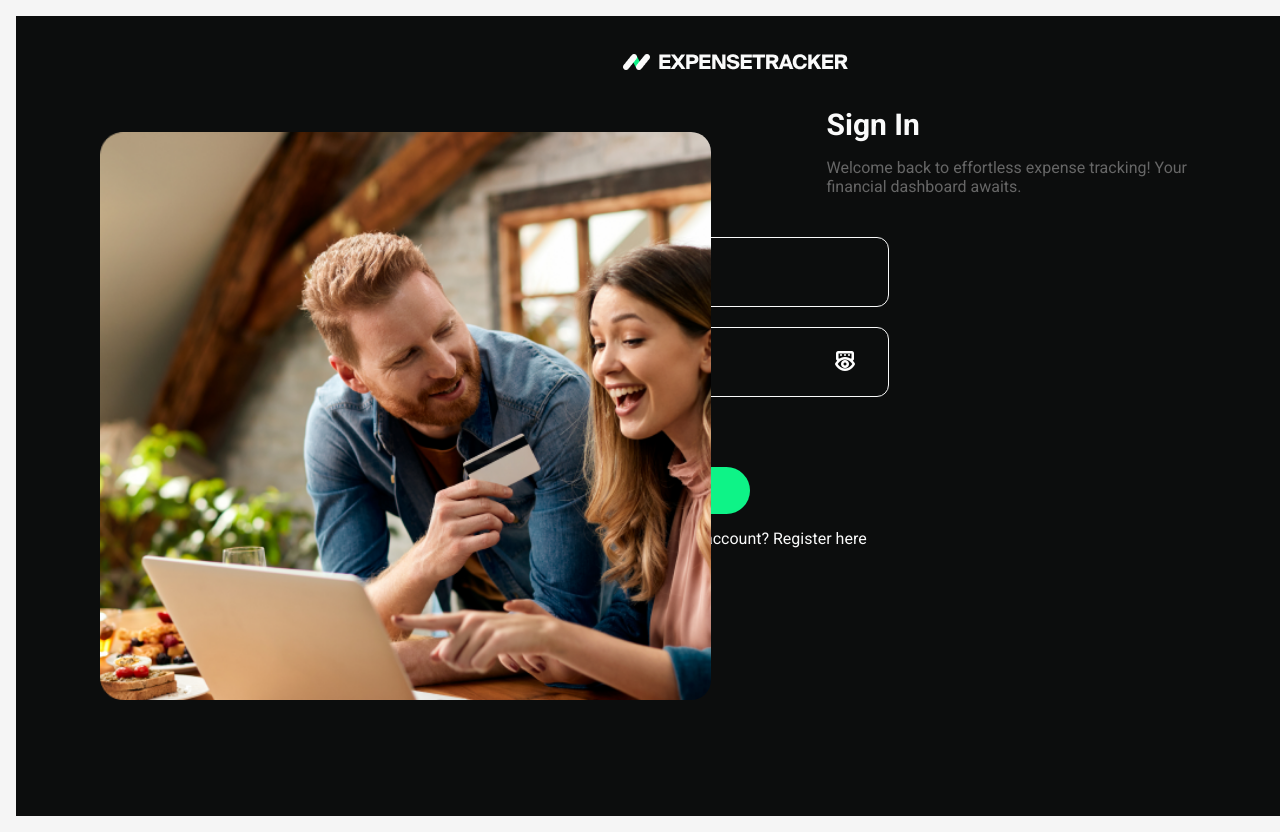
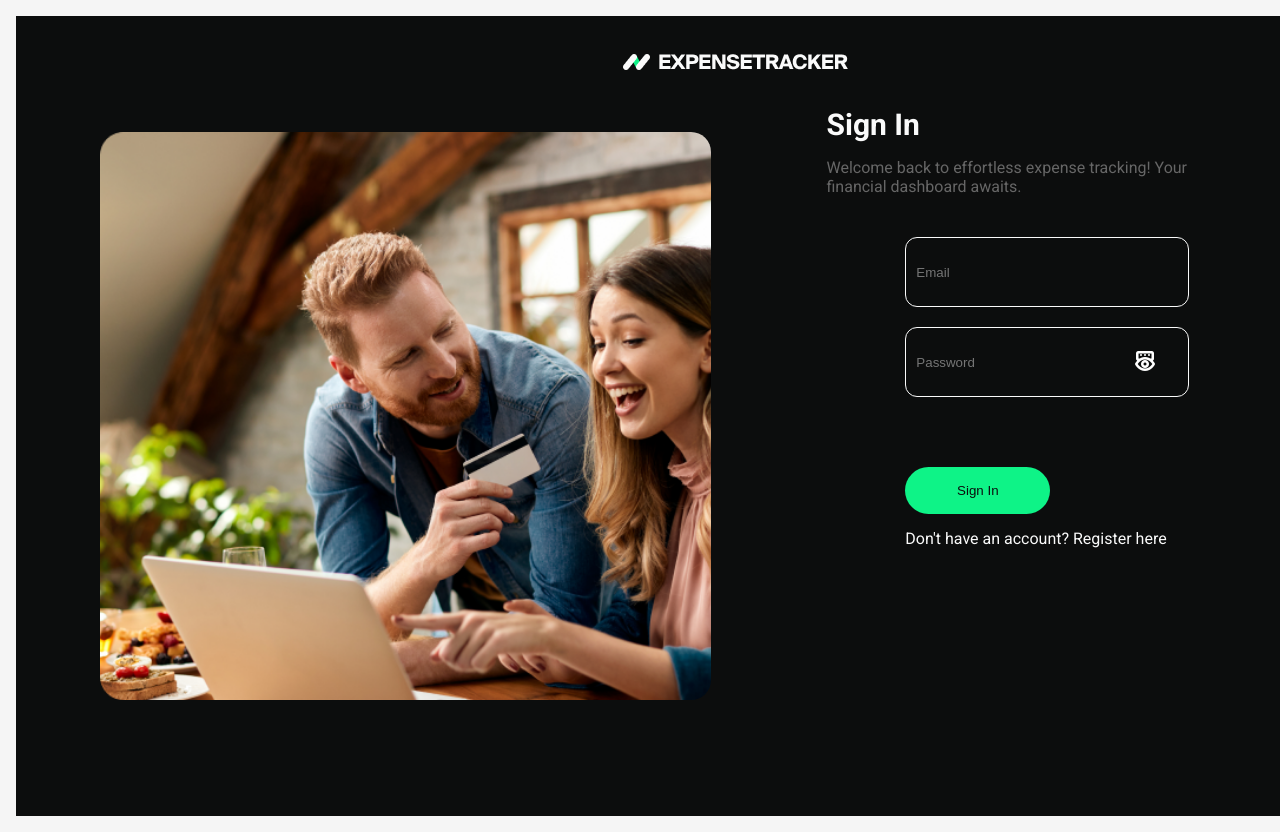
Before and after one commit to Reuelle/expense-tracker, a React (Create React App) app: page /expense-tracker/login in a window 1280 px wide. Shown: the top 832 px of the page. Built offline with nearby package versions, Linux system fonts and the light colour scheme.

Commit message:
Update AuthForm.module.css

```diff
--- a/src/components/AuthForm/AuthForm.module.css
+++ b/src/components/AuthForm/AuthForm.module.css
@@ -1,6 +1,6 @@
 .authFormContainer {
   max-width: 399px;
-  margin: 0 auto; /* Centered horizontally */
+  margin-left: 600px; /* Centered horizontally */
   padding: 20px;
 }
 
```
